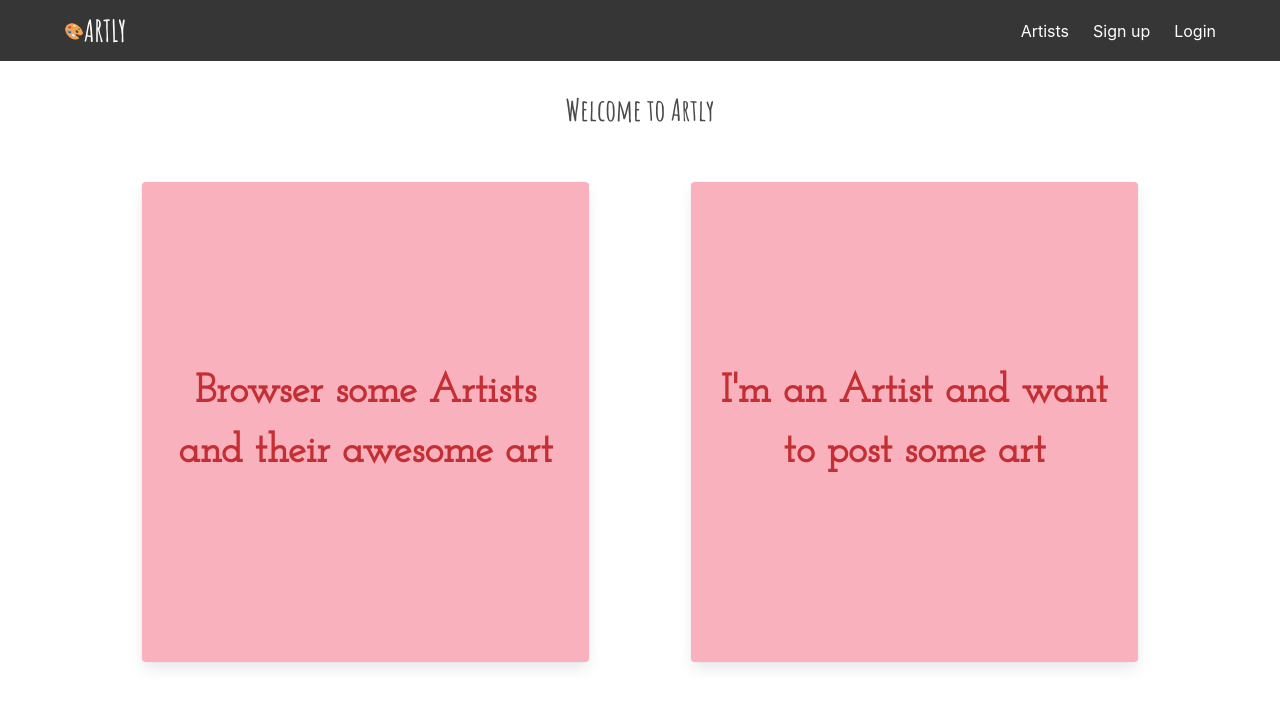
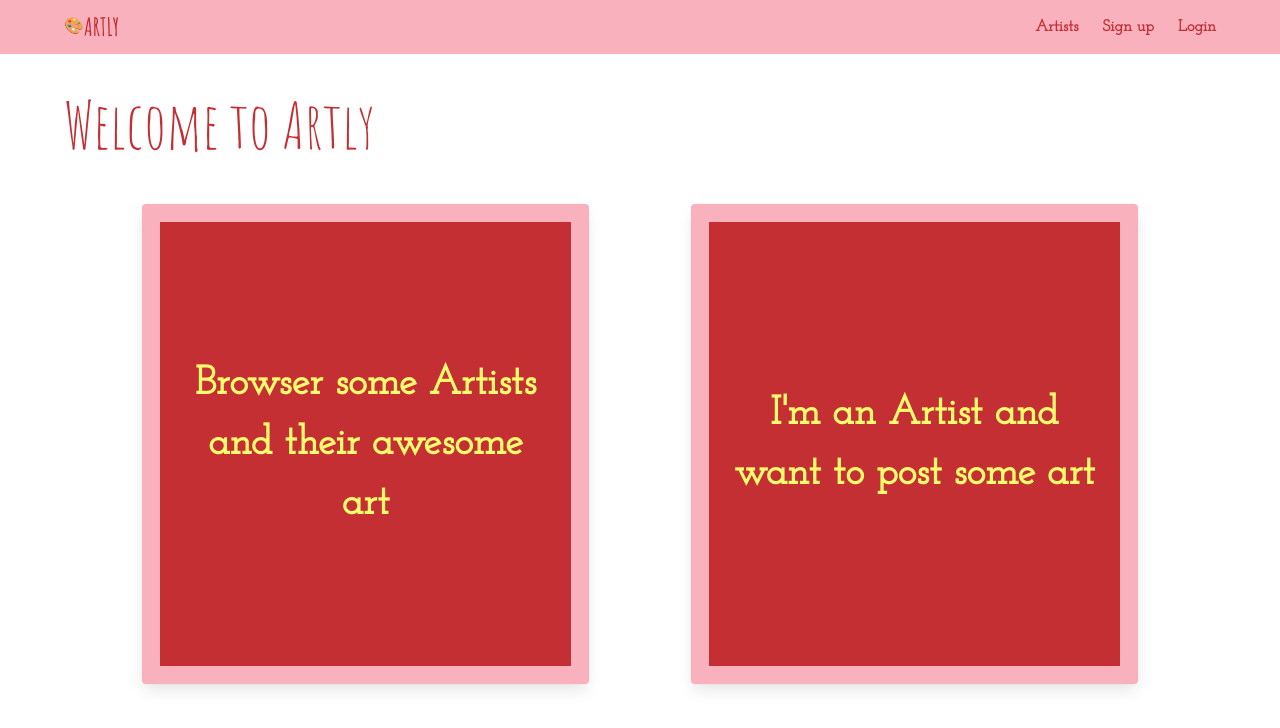
Before and after one commit to NoaFilosof08/sei-project-4, a React (Create React App) app in the folder frontend/: page / in a window 1280 px wide. Shown: the top 728 px of the page. Built offline with nearby package versions, Linux system fonts and the light colour scheme.

Commit message:
navbar and splash page styling complete

```diff
--- a/frontend/src/components/Common/NavBar.js
+++ b/frontend/src/components/Common/NavBar.js
@@ -23,12 +23,12 @@ class Navbar extends React.Component {
   render() {
     const { navbarOpen } = this.state
     return (
-      <nav className="navbar is-dark is-fixed-top">
+      <nav className="navbar navbarMain is-fixed-top">
         <div className="container">
           <div className="navbar-brand">
             <Link className="navbar-item" to="/home">
               <span role="img" aria-label="logo" className="logo-emoji">🎨</span>
-              <h1 className="is-hidden-mobile">ARTLY</h1>
+              <h2 className="is-hidden-mobile navbarText">ARTLY</h2>
             </Link>
             <span className={`navbar-burger ${navbarOpen ? 'is-active' : ''}`} onClick={this.toggleNavbar}>
               <span></span>
@@ -39,11 +39,11 @@ class Navbar extends React.Component {
           <div className={`navbar-menu ${navbarOpen ? 'is-active' : ''}`}>
             <div className="navbar-end">
             {/* // LINKS */}
-            <Link className="navbar-item" to="/home">Artists</Link>
-            {!isAuthenticated() &&<Link className="navbar-item" to="/register">Sign up</Link>}
-            {!isAuthenticated() &&<Link className="navbar-item" to="/login">Login</Link>}
-            {isAuthenticated() &&<Link className="navbar-item" to="/profile">Profile</Link>}
-            {isAuthenticated() && <span onClick={this.handleLogout} className="navbar-item logout">Logout</span>}
+            <Link className="navbar-item navbarText" to="/home">Artists</Link>
+            {!isAuthenticated() &&<Link className="navbar-item navbarText" to="/register">Sign up</Link>}
+            {!isAuthenticated() &&<Link className="navbar-item navbarText" to="/login">Login</Link>}
+            {isAuthenticated() &&<Link className="navbar-item navbarText" to="/profile">Profile</Link>}
+            {isAuthenticated() && <span onClick={this.handleLogout} className="navbar-item logout navbarText">Logout</span>}
             </div>
           </div>
         </div>
--- a/frontend/src/components/Common/Splash.js
+++ b/frontend/src/components/Common/Splash.js
@@ -8,9 +8,14 @@ class Splash extends React.Component {
         <div className="hero-body">
           <div className="container">
 
-            <div className="splashTitle">
+            {/* <div className="splashTitle">
               <h1>Welcome to Artly</h1>
-            </div>
+            </div> */}
+            <h1 className="ml9">
+              <span className="text-wrapper">
+                <span className="letters">Welcome to Artly</span>
+              </span>
+            </h1>
 
             <div class="columns">
 
--- a/frontend/src/styles/main.scss
+++ b/frontend/src/styles/main.scss
@@ -8,14 +8,21 @@ $primaryNavy: #00063b;
 $primaryTitleFont: 'Amatic SC', cursive;
 $primaryMainFont: 'Josefin Slab', serif;
 
+body {
+  font-family: $primaryMainFont;
+  font-weight: 700;
+}
+
 h1 {
   font-family: $primaryTitleFont;
   font-weight: 700;
-  font-size: 30px;
+  font-size: 40px;
 }
 
 h2 {
-  font-family: $primaryMainFont;
+  font-family: $primaryTitleFont;
+  font-size: 25px;
+  font-weight: 700;
 }
 
 h3 {
@@ -24,10 +31,13 @@ h3 {
   font-weight: 700;
 }
 
-
 img {
   max-width: 200px;
   max-height: 200px;
+}
+
+span {
+  color: $primaryRed;
 }
 
 .ico {
@@ -59,8 +69,9 @@ img {
 // splash title
 .splashCards {
   display: flex;
-  background-color: $primaryPink;
-  color: $primaryRed;
+  background-color: $primaryRed;
+  color: $primaryYellow;
+  border: solid 18px $primaryPink;
   height: 60vh;
   transition: all 0.4s ease;
 }
@@ -83,5 +94,37 @@ img {
 .splashTitle {
   text-align: center;
   margin-bottom: 50px;
-  font-size: 40px;
+  font-size: 50px;
+  color: $primaryRed;
 }
+
+//navbar
+.navbarMain {
+  background-color: $primaryPink;
+}
+
+.navbarText {
+  color: $primaryRed;
+}
+
+// splash title
+.ml9 {
+  position: relative;
+  font-weight: 200;
+  font-size: 4em;
+}
+
+.ml9 .text-wrapper {
+  position: relative;
+  display: inline-block;
+  padding-top: 0.2em;
+  padding-right: 0.05em;
+  padding-bottom: 0.1em;
+  overflow: hidden;
+}
+
+.ml9 .letter {
+  transform-origin: 50% 100%;
+  display: inline-block;
+  line-height: 1em;
+}
```
